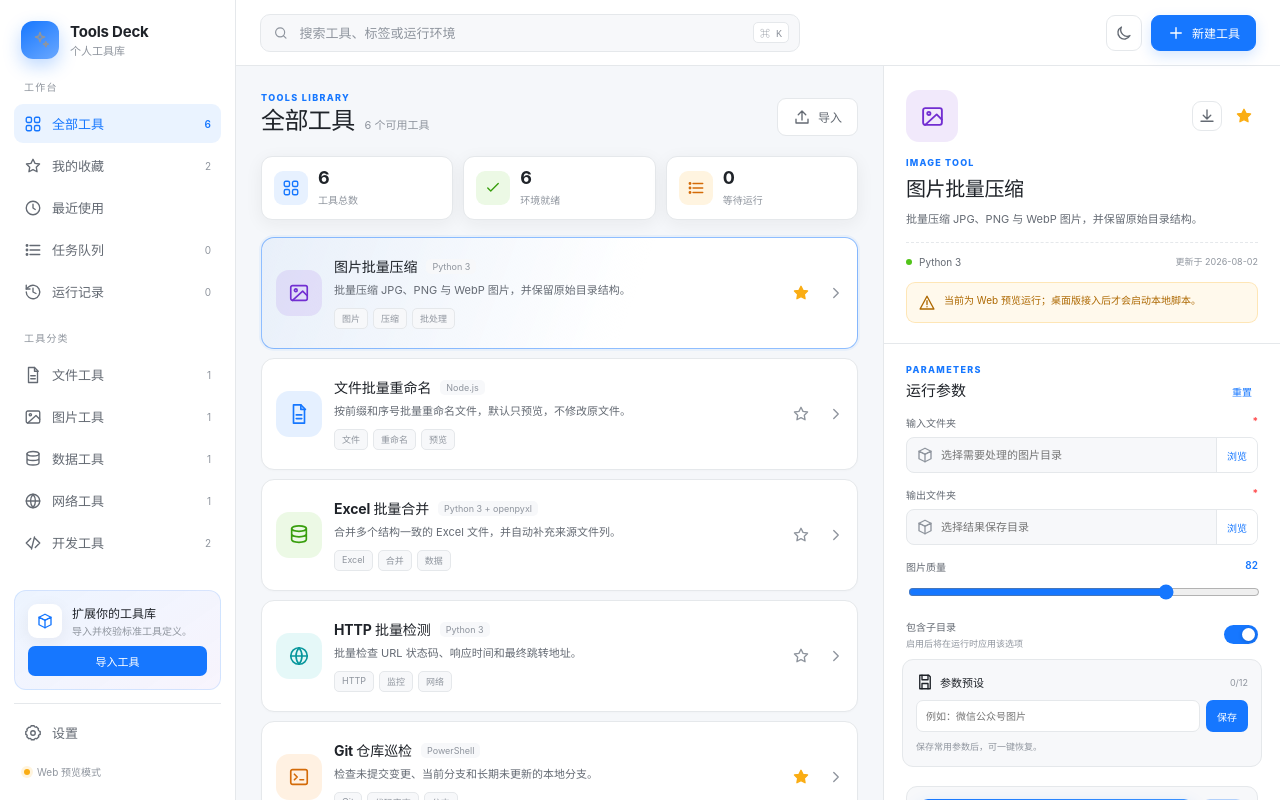
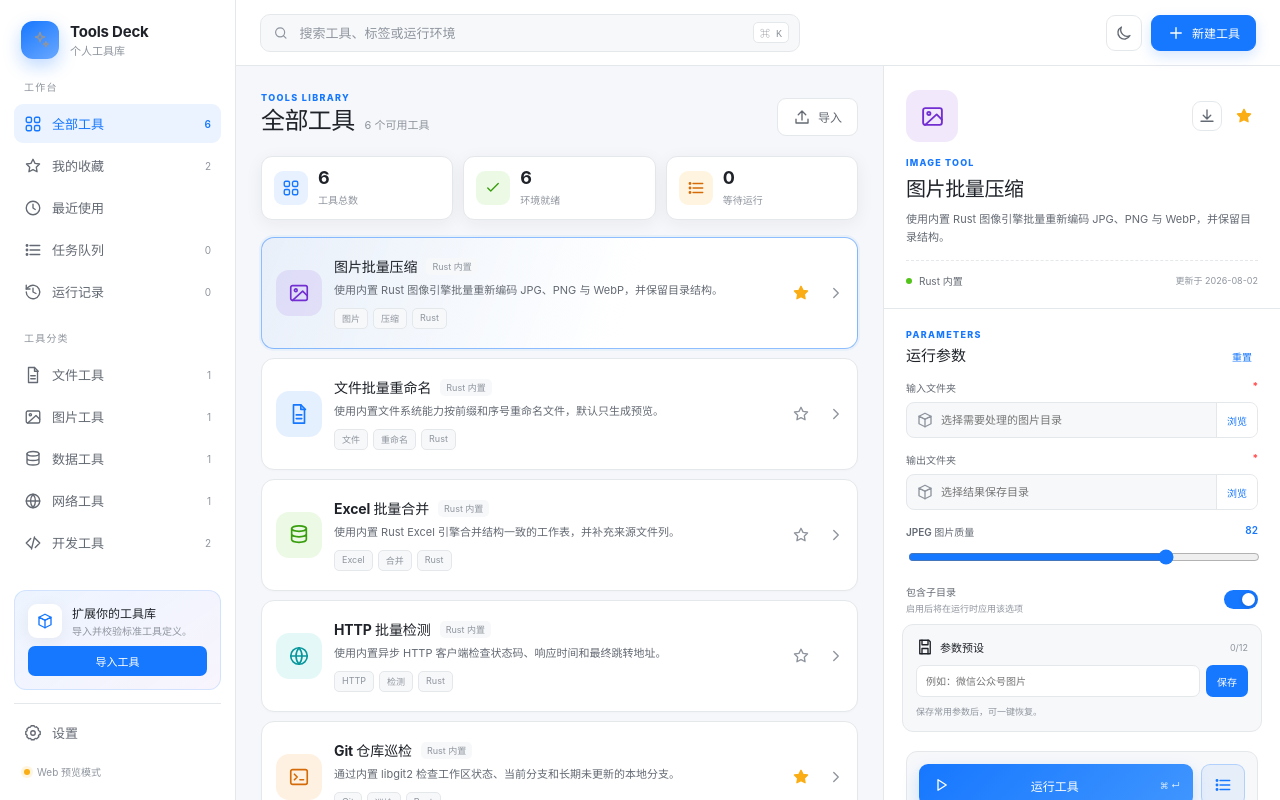
Before and after one commit to weepwood/tools-deck, a React (Vite) app: page / in a window 1280 px wide. Shown: the top 800 px of the page. Built offline with nearby package versions, Linux system fonts and the light colour scheme.

Commit message:
feat: 将全部内置工具切换为 Rust 运行时

```diff
--- a/src/data/tools.js
+++ b/src/data/tools.js
@@ -7,22 +7,23 @@ export const categories = [
   { id: 'developer', name: '开发工具', icon: 'code' },
 ]
 
+const nativeRuntime = { type: 'builtin', label: 'Rust 内置', status: 'ready' }
+
 export const initialTools = [
   {
     id: 'image-compressor',
     name: '图片批量压缩',
-    description: '批量压缩 JPG、PNG 与 WebP 图片，并保留原始目录结构。',
+    description: '使用内置 Rust 图像引擎批量重新编码 JPG、PNG 与 WebP，并保留目录结构。',
     category: 'image',
     icon: 'image',
     accent: 'violet',
-    tags: ['图片', '压缩', '批处理'],
-    runtime: { type: 'python', label: 'Python 3', status: 'ready' },
-    execution: { entry: 'tools/builtin/image-compressor.py', timeoutSeconds: 3600 },
+    tags: ['图片', '压缩', 'Rust'],
+    runtime: nativeRuntime,
     updatedAt: '2026-08-02',
     parameters: [
       { key: 'input', label: '输入文件夹', type: 'directory', required: true, placeholder: '选择需要处理的图片目录' },
       { key: 'output', label: '输出文件夹', type: 'directory', required: true, placeholder: '选择结果保存目录' },
-      { key: 'quality', label: '图片质量', type: 'range', min: 30, max: 100, default: 82 },
+      { key: 'quality', label: 'JPEG 图片质量', type: 'range', min: 30, max: 100, default: 82 },
       { key: 'recursive', label: '包含子目录', type: 'boolean', default: true },
     ],
     output: { artifacts: [{ type: 'directory', label: '压缩结果目录' }] },
@@ -30,13 +31,12 @@ export const initialTools = [
   {
     id: 'batch-renamer',
     name: '文件批量重命名',
-    description: '按前缀和序号批量重命名文件，默认只预览，不修改原文件。',
+    description: '使用内置文件系统能力按前缀和序号重命名文件，默认只生成预览。',
     category: 'file',
     icon: 'file',
     accent: 'blue',
-    tags: ['文件', '重命名', '预览'],
-    runtime: { type: 'node', label: 'Node.js', status: 'ready' },
-    execution: { entry: 'tools/builtin/batch-renamer.mjs', timeoutSeconds: 1800 },
+    tags: ['文件', '重命名', 'Rust'],
+    runtime: nativeRuntime,
     updatedAt: '2026-08-02',
     parameters: [
       { key: 'directory', label: '目标目录', type: 'directory', required: true, placeholder: '选择文件目录' },
@@ -49,13 +49,12 @@ export const initialTools = [
   {
     id: 'excel-merger',
     name: 'Excel 批量合并',
-    description: '合并多个结构一致的 Excel 文件，并自动补充来源文件列。',
+    description: '使用内置 Rust Excel 引擎合并结构一致的工作表，并补充来源文件列。',
     category: 'data',
     icon: 'database',
     accent: 'green',
-    tags: ['Excel', '合并', '数据'],
-    runtime: { type: 'python', label: 'Python 3 + openpyxl', status: 'ready' },
-    execution: { entry: 'tools/builtin/excel-merger.py', timeoutSeconds: 3600 },
+    tags: ['Excel', '合并', 'Rust'],
+    runtime: nativeRuntime,
     updatedAt: '2026-08-02',
     parameters: [
       { key: 'files', label: 'Excel 文件', type: 'files', required: true },
@@ -68,13 +67,12 @@ export const initialTools = [
   {
     id: 'http-batch-check',
     name: 'HTTP 批量检测',
-    description: '批量检查 URL 状态码、响应时间和最终跳转地址。',
+    description: '使用内置异步 HTTP 客户端检查状态码、响应时间和最终跳转地址。',
     category: 'network',
     icon: 'globe',
     accent: 'cyan',
-    tags: ['HTTP', '监控', '网络'],
-    runtime: { type: 'python', label: 'Python 3', status: 'ready' },
-    execution: { entry: 'tools/builtin/http-batch-check.py', timeoutSeconds: 1800 },
+    tags: ['HTTP', '检测', 'Rust'],
+    runtime: nativeRuntime,
     updatedAt: '2026-08-02',
     parameters: [
       { key: 'urls', label: 'URL 列表', type: 'textarea', required: true, placeholder: '每行一个 URL' },
@@ -86,13 +84,12 @@ export const initialTools = [
   {
     id: 'git-repo-audit',
     name: 'Git 仓库巡检',
-    description: '检查未提交变更、当前分支和长期未更新的本地分支。',
+    description: '通过内置 libgit2 检查工作区状态、当前分支和长期未更新的本地分支。',
     category: 'developer',
     icon: 'terminal',
     accent: 'orange',
-    tags: ['Git', '代码审查', '分支'],
-    runtime: { type: 'powershell', label: 'PowerShell', status: 'ready' },
-    execution: { entry: 'tools/builtin/git-repo-audit.ps1', timeoutSeconds: 900 },
+    tags: ['Git', '巡检', 'Rust'],
+    runtime: nativeRuntime,
     updatedAt: '2026-08-02',
     parameters: [
       { key: 'repository', label: '仓库目录', type: 'directory', required: true },
@@ -103,12 +100,12 @@ export const initialTools = [
   {
     id: 'json-formatter',
     name: 'JSON 格式化与校验',
-    description: '格式化、压缩并检查 JSON 数据，定位语法错误。',
+    description: '使用内置 Rust JSON 引擎格式化、排序并定位语法错误。',
     category: 'developer',
     icon: 'code',
     accent: 'pink',
-    tags: ['JSON', '格式化', '开发'],
-    runtime: { type: 'builtin', label: '内置工具', status: 'ready' },
+    tags: ['JSON', '格式化', 'Rust'],
+    runtime: nativeRuntime,
     updatedAt: '2026-08-02',
     parameters: [
       { key: 'content', label: 'JSON 内容', type: 'textarea', required: true, placeholder: '{\n  "hello": "world"\n}' },
```
